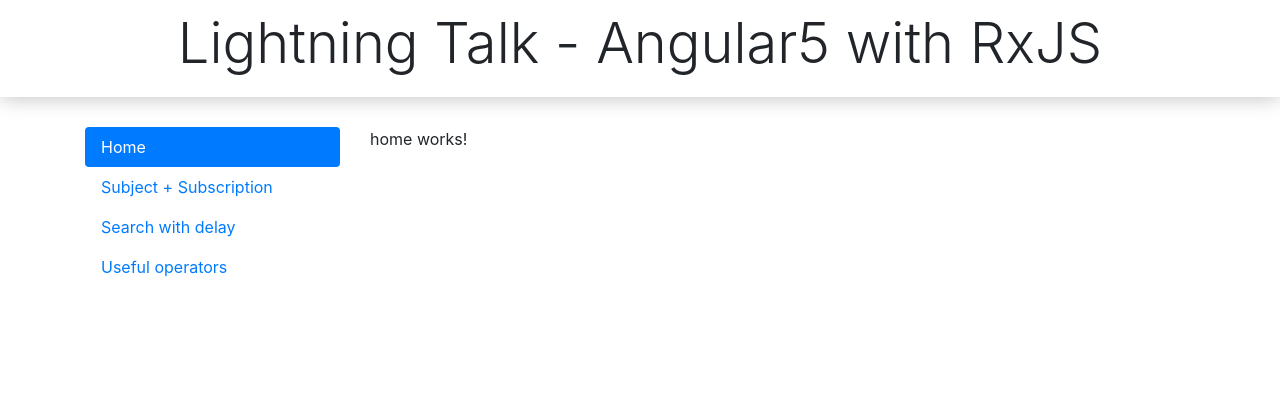
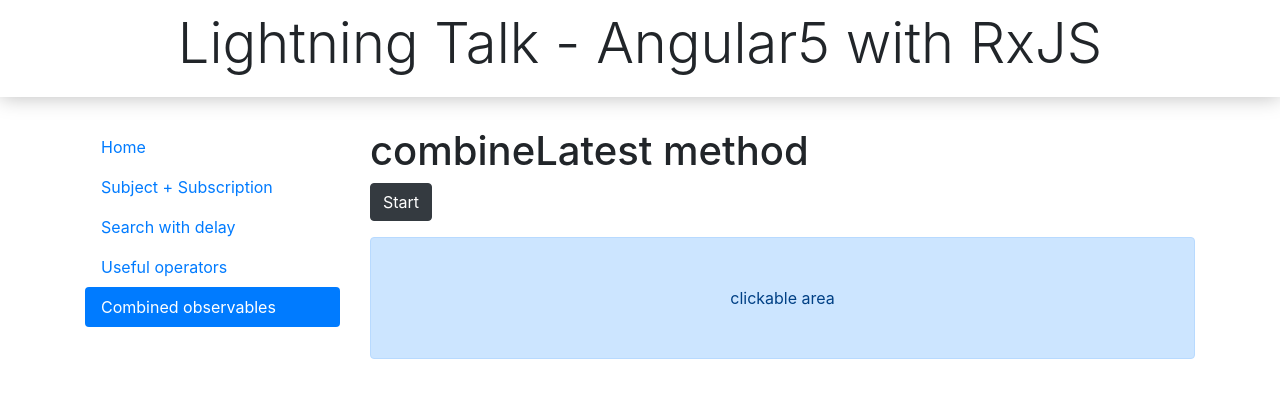
Before and after one commit to mati4455/Angular5-RxJS, an Angular app: page /combine-observables in a window 1280 px wide. Before the commit this address led to /home. Shown: the top 398 px of the page. Built offline with nearby package versions, Linux system fonts and the light colour scheme.

Commit message:
example of combineLatest method

```diff
--- a/src/app/app.module.ts
+++ b/src/app/app.module.ts
@@ -11,6 +11,7 @@
 import { SearchDelayComponent } from './search-delay/search-delay.component';
 import { SearchService } from './services/search.service';
 import { OperatorsComponent } from './operators/operators.component';
+import { CombineComponent } from './combine/combine.component';
 
 @NgModule({
     declarations: [
@@ -19,8 +20,9 @@
         SubjectSubscriptionComponent,
         HomeComponent,
         SearchDelayComponent,
-    OperatorsComponent
-],
+        OperatorsComponent,
+        CombineComponent
+    ],
     imports: [
         BrowserModule,
         HttpClientModule,
--- a/src/app/app.routes.ts
+++ b/src/app/app.routes.ts
@@ -4,6 +4,7 @@
 import { HomeComponent } from './home/home.component';
 import { SearchDelayComponent } from './search-delay/search-delay.component';
 import { OperatorsComponent } from './operators/operators.component';
+import { CombineComponent } from './combine/combine.component';
 
 export const routes: Routes = [
     {
@@ -30,6 +31,10 @@
             {
                 path: 'operators',
                 component: OperatorsComponent
+            },
+            {
+                path: 'combine-observables',
+                component: CombineComponent
             }
         ]
     },
--- /dev/null
+++ b/src/app/combine/combine.component.html
@@ -0,0 +1,11 @@
+<h1>combineLatest method</h1>
+
+<button type="button" class="btn btn-dark mb-3" (click)="startGame()">Start</button>
+
+<div class="alert alert-primary text-center area py-5" id="click-area">
+    clickable area
+</div>
+
+<div class="alert alert-info" *ngIf="result">
+    You have clicked {{result}} time(s) in 3 seconds
+</div>
--- /dev/null
+++ b/src/app/combine/combine.component.scss
@@ -0,0 +1,3 @@
+.area {
+    user-select: none;
+}
--- /dev/null
+++ b/src/app/combine/combine.component.ts
@@ -0,0 +1,49 @@
+import { Component, OnInit } from '@angular/core';
+import { Observable } from 'rxjs/Observable';
+import 'rxjs/add/observable/fromEvent';
+import 'rxjs/add/observable/combineLatest';
+import 'rxjs/add/observable/concat';
+import 'rxjs/add/observable/timer';
+import 'rxjs/add/operator/mapTo';
+import 'rxjs/add/operator/do';
+import { Subscription } from 'rxjs/Subscription';
+
+@Component({
+    selector: 'app-combine',
+    templateUrl: './combine.component.html',
+    styleUrls: ['./combine.component.scss']
+})
+export class CombineComponent implements OnInit {
+
+    result;
+
+    combined$: Observable<any>;
+    subscription: Subscription;
+
+    constructor() { }
+
+    ngOnInit() {
+        const me = this;
+
+        const button = document.querySelector('#click-area');
+        const click$ = Observable
+            .fromEvent(button, 'click')
+            .mapTo(1)
+            .startWith(0)
+            .scan((acc, curr) => acc + curr);
+        const timer$ = Observable.timer(3000);
+
+        me.combined$ = Observable.combineLatest(timer$, click$);
+    }
+
+    startGame() {
+        const me = this;
+        me.result = null;
+
+        me.subscription = me.combined$.subscribe(res => {
+            me.result = res[1];
+            console.log('You have clicked ' + me.result + ' time(s) in 3 sec');
+            me.subscription.unsubscribe();
+        });
+    }
+}
--- a/src/app/navigation/navigation.component.ts
+++ b/src/app/navigation/navigation.component.ts
@@ -18,6 +18,7 @@
         { label: 'Subject + Subscription', url: '/subject-subscription' },
         { label: 'Search with delay', url: '/search-delay' },
         { label: 'Useful operators', url: '/operators' },
+        { label: 'Combined observables', url: '/combine-observables' }
     ];
 
     constructor(
```
Also changed, not shown: 1 other file (tests, documents, lock files or other folders).
